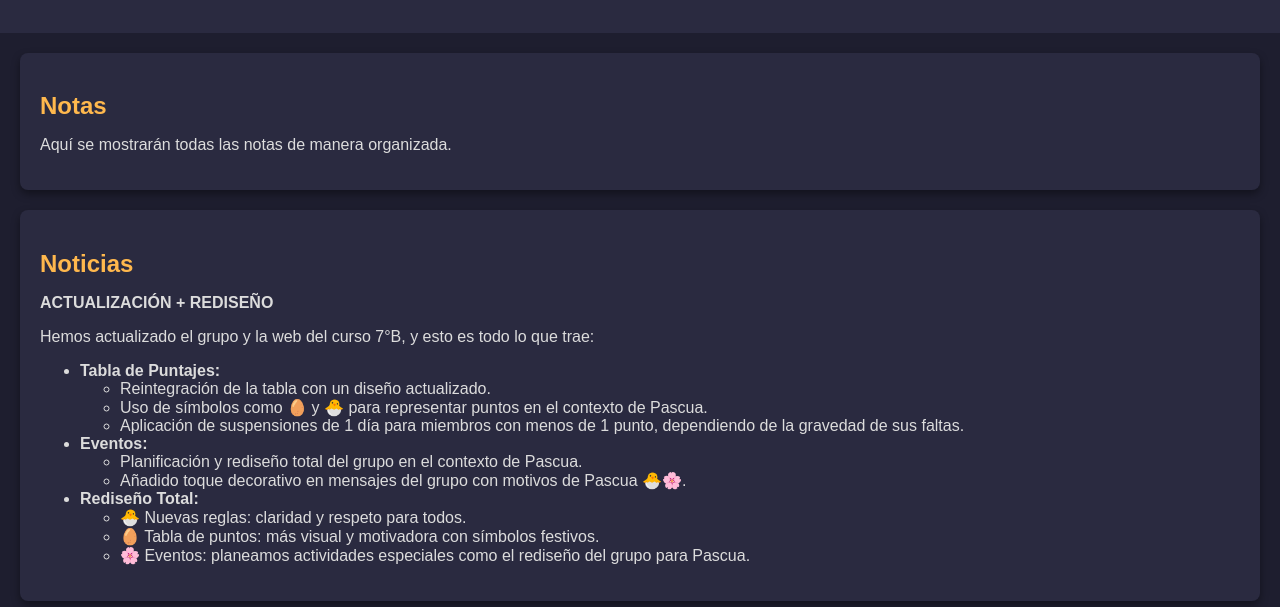
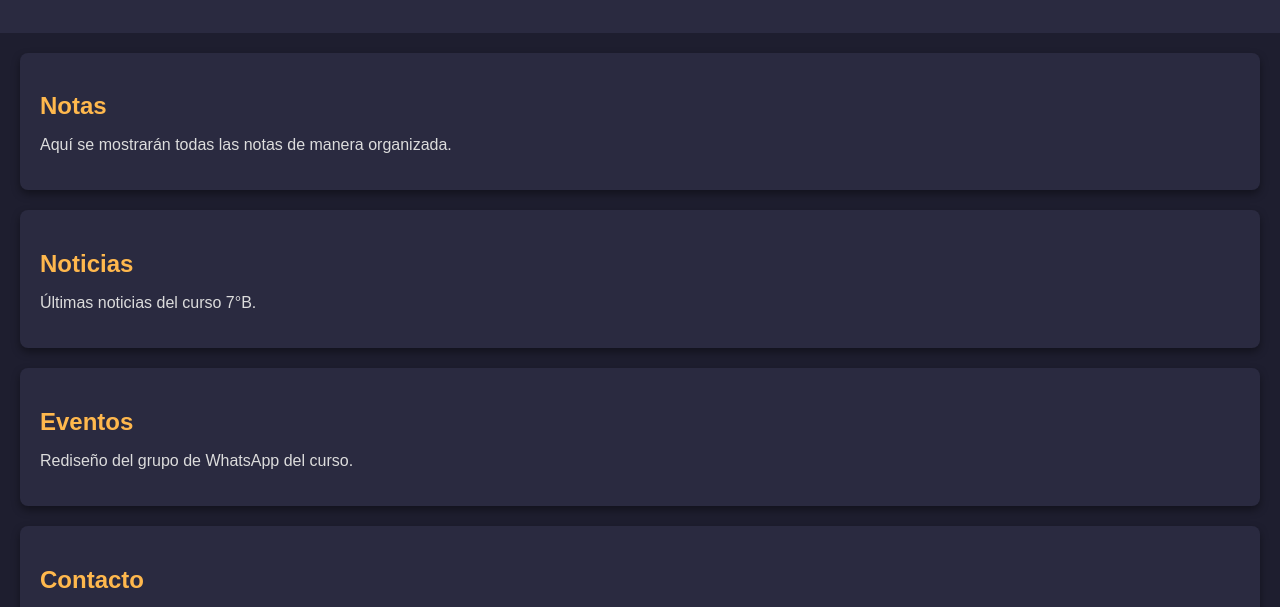
Before and after one commit to Zairoxxd/7boweb, a plain HTML site: page index.html in a window 1280 px wide. Shown: the part 184-791 px from the top of the page. Drawn offline with Linux system fonts and the light colour scheme.

Commit message:
Update index.html

```diff
--- a/index.html
+++ b/index.html
@@ -26,32 +26,14 @@
         </section>
      <section id="noticias">
     <h2>Noticias</h2>
-    <p><strong>ACTUALIZACIÓN + REDISEÑO</strong></p>
-    <p>Hemos actualizado el grupo y la web del curso 7°B, y esto es todo lo que trae:</p>
-    <ul>
-        <li><strong>Tabla de Puntajes:</strong></li>
-        <ul>
-            <li>Reintegración de la tabla con un diseño actualizado.</li>
-            <li>Uso de símbolos como 🥚 y 🐣 para representar puntos en el contexto de Pascua.</li>
-            <li>Aplicación de suspensiones de 1 día para miembros con menos de 1 punto, dependiendo de la gravedad de sus faltas.</li>
-        </ul>
-        <li><strong>Eventos:</strong></li>
-        <ul>
-            <li>Planificación y rediseño total del grupo en el contexto de Pascua.</li>
-            <li>Añadido toque decorativo en mensajes del grupo con motivos de Pascua 🐣🌸.</li>
-        </ul>
-        <li><strong>Rediseño Total:</strong></li>
-        <ul>
-            <li>🐣 Nuevas reglas: claridad y respeto para todos.</li>
-            <li>🥚 Tabla de puntos: más visual y motivadora con símbolos festivos.</li>
-            <li>🌸 Eventos: planeamos actividades especiales como el rediseño del grupo para Pascua.</li>
+    <p>Últimas noticias del curso 7°B.</p>
         </ul>
     </ul>
 </section>
         </section>
         <section id="eventos">
             <h2>Eventos</h2>
-            <p>Pascua con 7°B.</p>
+            <p>Rediseño del grupo de WhatsApp del curso.</p>
         </section>
         <section id="contactos">
             <h2>Contacto</h2>
```
